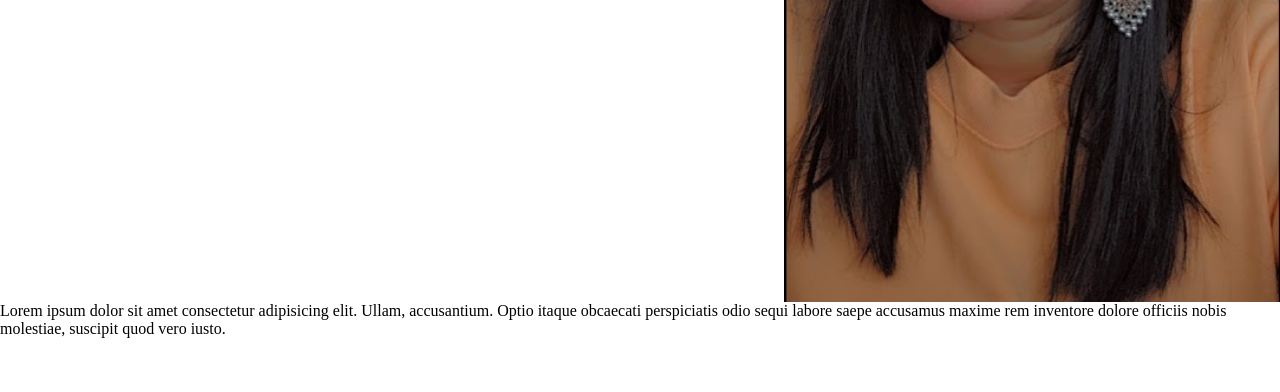
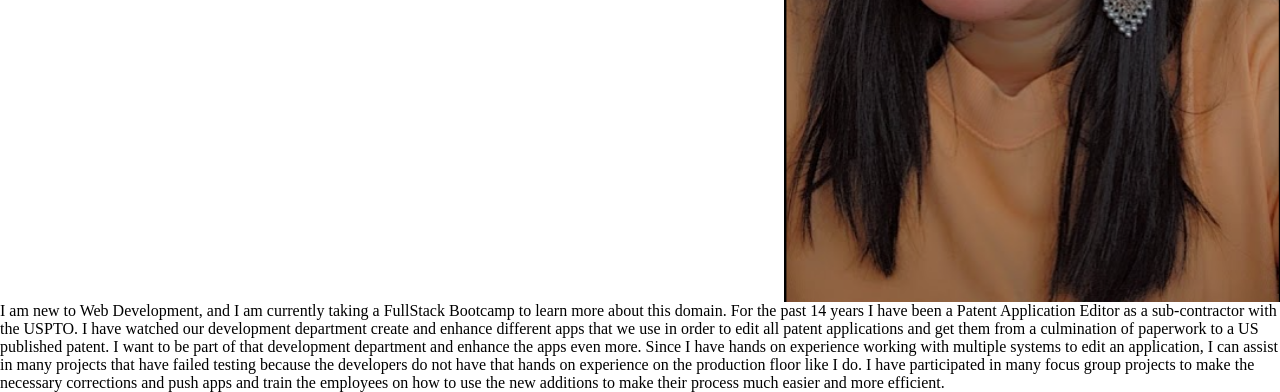
Before and after one commit to meriem0319/My-Professional-Portfolio, a plain HTML site: page index.html in a window 1280 px wide. Shown: the part 498-890 px from the top of the page. Before the commit the page ends 836 px from the top, so only its background shows below. Drawn offline with Linux system fonts and the light colour scheme.

Commit message:
updates to mybio

```diff
--- a/index.html
+++ b/index.html
@@ -37,8 +37,9 @@
     </section>
 
     <p>
-        Lorem ipsum dolor sit amet consectetur adipisicing elit. Ullam, accusantium. Optio itaque obcaecati perspiciatis odio sequi labore saepe accusamus maxime rem inventore dolore officiis nobis molestiae, suscipit quod vero iusto.
-
+        I am new to Web Development, and I am currently taking a FullStack Bootcamp to learn more about this domain. For the past 14 years I have been a Patent Application Editor as a sub-contractor with the USPTO. I have watched our development department create and enhance different apps that we use in order to edit all patent applications
+        and get them from a culmination of paperwork to a US published patent. I want to be part of that development department and enhance the apps even more. Since I have hands on experience working with multiple systems to edit an application, I can assist in many projects that have failed testing because the developers do not have that hands
+        on experience on the production floor like I do. I have participated in many focus group projects to make the necessary corrections and push apps and train the employees on how to use the new additions to make their process much easier and more efficient.
     </p>
 </body>
 </html>
```
